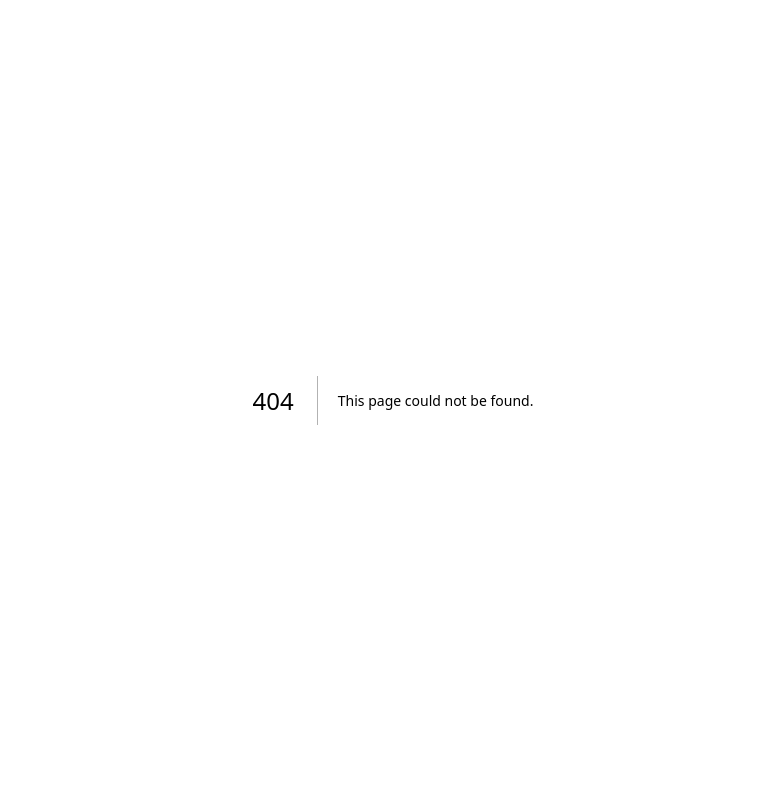
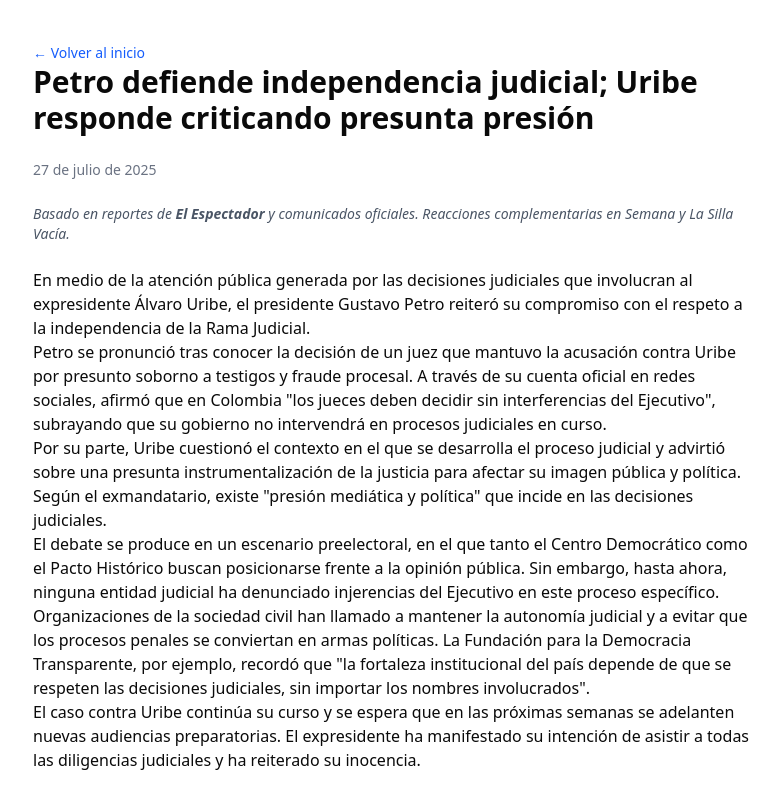
Before and after one commit to ledelab2030/javier-web, a Next.js app: page /noticias/petro-independencia-judicial in a window 1280 px wide. Before the commit this address had no page. Shown: the top 808 px of the page, without its empty margins (247-1026 px from the left). Built offline with nearby package versions, Linux system fonts and the light colour scheme.

Commit message:
agrega noticia petro Independencia Judicial

```diff
--- /dev/null
+++ b/src/app/noticias/petro-independencia-judicial/page.tsx
@@ -0,0 +1,46 @@
+import React from "react";
+import Link from "next/link";
+
+export default function PetroIndependenciaJudicial() {
+  return (
+    <main className="max-w-3xl mx-auto px-6 py-10 space-y-6">
+      <Link href="/">
+        <span className="text-sm text-blue-600 hover:underline">← Volver al inicio</span>
+      </Link>
+
+      <h1 className="text-3xl font-bold">
+        Petro defiende independencia judicial; Uribe responde criticando presunta presión
+      </h1>
+      <p className="text-sm text-gray-500">27 de julio de 2025</p>
+      <p className="text-sm text-gray-600 italic">
+        Basado en reportes de <strong>El Espectador</strong> y comunicados oficiales. Reacciones complementarias en <em>Semana</em> y <em>La Silla Vacía</em>.
+      </p>
+
+      <article className="prose prose-lg max-w-none">
+        <p>
+          En medio de la atención pública generada por las decisiones judiciales que involucran al expresidente Álvaro Uribe, el presidente Gustavo Petro reiteró su compromiso con el respeto a la independencia de la Rama Judicial.
+        </p>
+
+        <p>
+          Petro se pronunció tras conocer la decisión de un juez que mantuvo la acusación contra Uribe por presunto soborno a testigos y fraude procesal. A través de su cuenta oficial en redes sociales, afirmó que en Colombia "los jueces deben decidir sin interferencias del Ejecutivo", subrayando que su gobierno no intervendrá en procesos judiciales en curso.
+        </p>
+
+        <p>
+          Por su parte, Uribe cuestionó el contexto en el que se desarrolla el proceso judicial y advirtió sobre una presunta instrumentalización de la justicia para afectar su imagen pública y política. Según el exmandatario, existe "presión mediática y política" que incide en las decisiones judiciales.
+        </p>
+
+        <p>
+          El debate se produce en un escenario preelectoral, en el que tanto el Centro Democrático como el Pacto Histórico buscan posicionarse frente a la opinión pública. Sin embargo, hasta ahora, ninguna entidad judicial ha denunciado injerencias del Ejecutivo en este proceso específico.
+        </p>
+
+        <p>
+          Organizaciones de la sociedad civil han llamado a mantener la autonomía judicial y a evitar que los procesos penales se conviertan en armas políticas. La Fundación para la Democracia Transparente, por ejemplo, recordó que "la fortaleza institucional del país depende de que se respeten las decisiones judiciales, sin importar los nombres involucrados".
+        </p>
+
+        <p>
+          El caso contra Uribe continúa su curso y se espera que en las próximas semanas se adelanten nuevas audiencias preparatorias. El expresidente ha manifestado su intención de asistir a todas las diligencias judiciales y ha reiterado su inocencia.
+        </p>
+      </article>
+    </main>
+  );
+}
```
